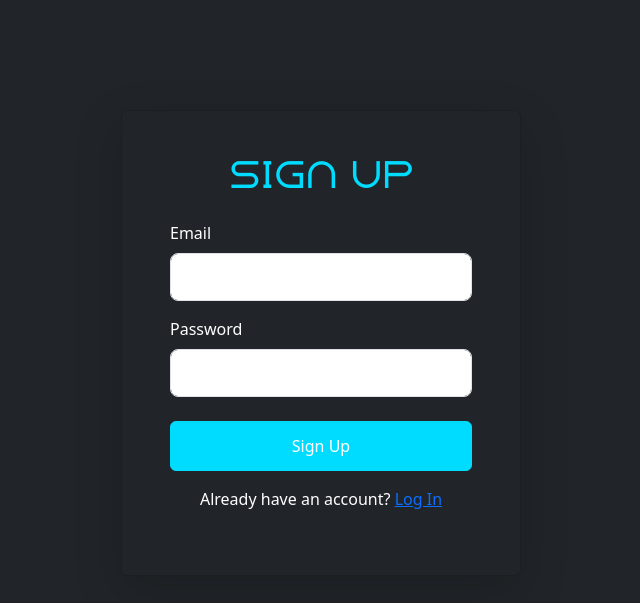
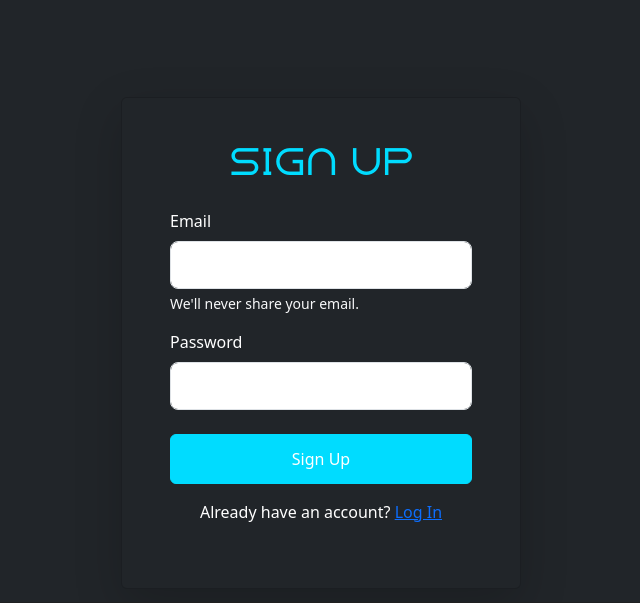
Before and after one commit to Aku6727/2025_y13_website_major_project, a PHP site: page /sign_up.php in a window 1280 px wide. Shown: the part 57-660 px from the top of the page, without its empty margins (319-959 px from the left). Run offline with PHP 8.4, Linux system fonts and the light colour scheme; data comes from the database, SQL or seed files in the repository; data that the repository does not hold is empty.

Commit message:
Made code more consistent and changed contrast of text

```diff
--- a/account.php
+++ b/account.php
@@ -29,7 +29,7 @@
           <div class="mb-3">
             <label for="exampleInputEmail1" class="form-label">Email address</label>
             <input type="email" name="user" class="form-control form-control-lg" id="exampleInputEmail1" aria-describedby="emailHelp" required>
-            <div id="emailHelp" class="form-text">We'll never share your email.</div>
+            <div id="emailHelp" class="form-text text-light">We'll never share your email.</div>
           </div>
           <div class="mb-4">
             <label for="exampleInputPassword1" class="form-label">Password</label>
--- a/sign_up.php
+++ b/sign_up.php
@@ -24,6 +24,7 @@
           <div class="mb-3">
             <label for="user" class="form-label">Email</label>
             <input type="email" name="new_email" id="user" class="form-control form-control-lg" required>
+            <div id="emailHelp" class="form-text text-light">We'll never share your email.</div>
           </div>
           <?php
           if (isset($_GET['error'])){
```
